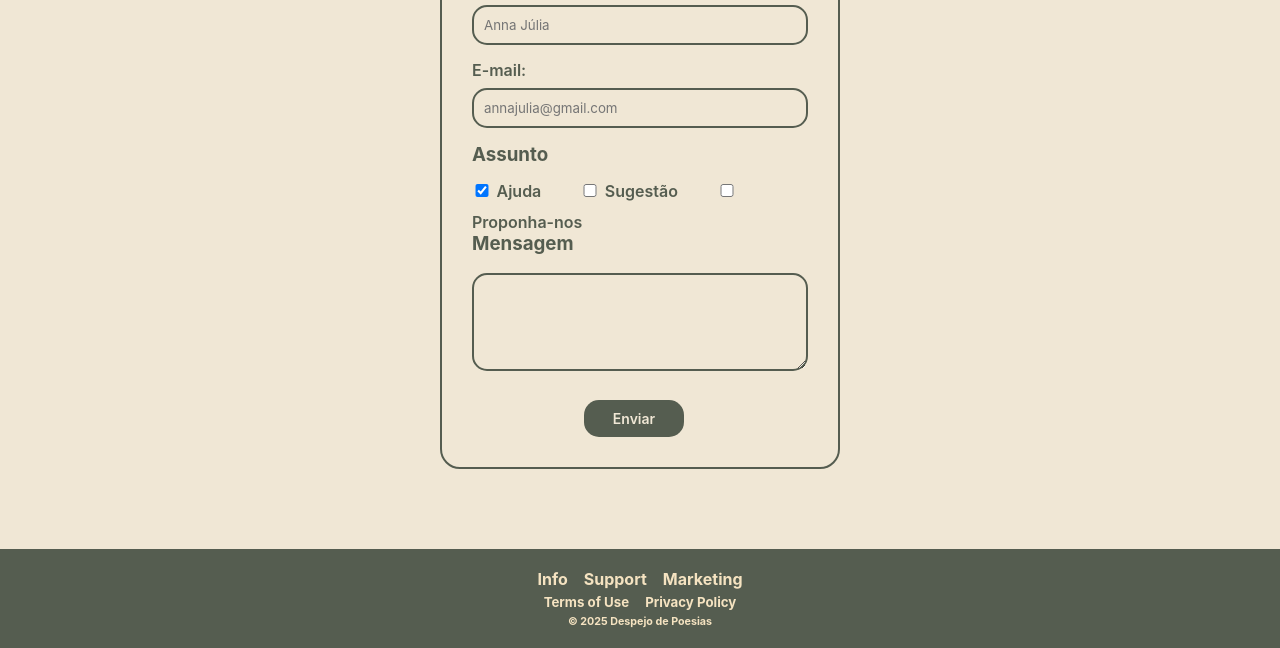
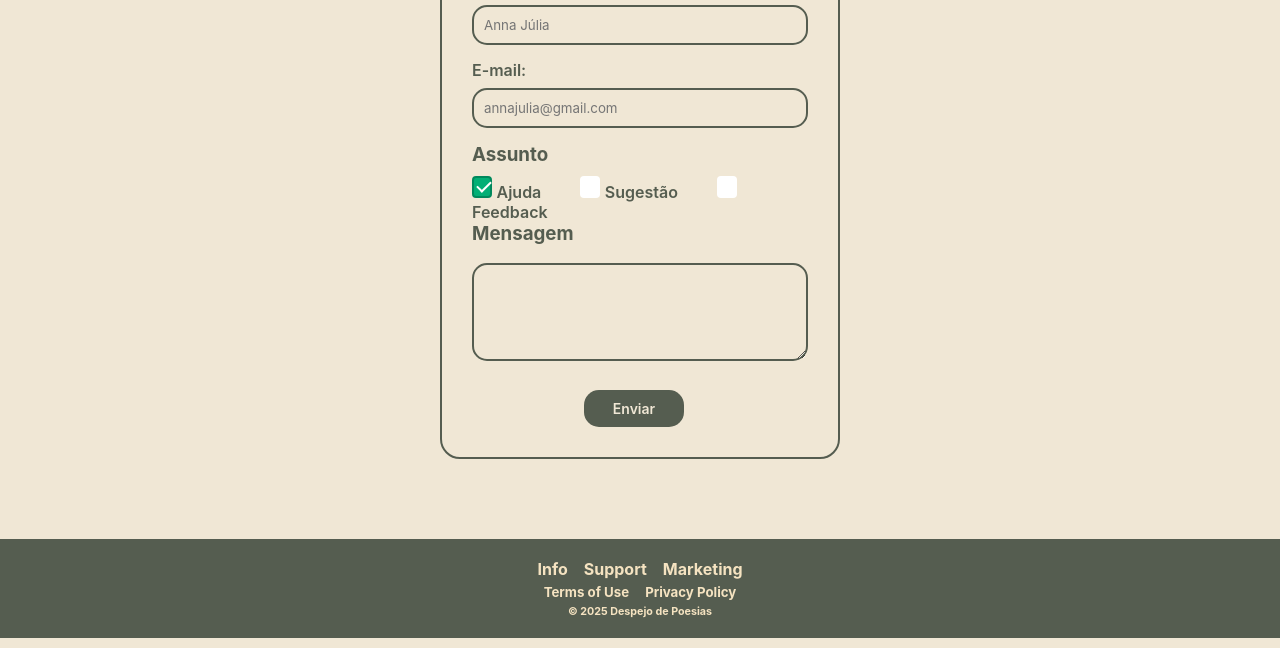
Before and after one commit to mfrodr7gues/Despejo-de-Poesias, a website: page pages/blog/navigator/contato.html in a window 1280 px wide. Both pictures are taken after a click on the checkbox 482 px from the left and 484 px from the top of the page. Shown: the part 294-942 px from the top of the page. Drawn offline with Linux system fonts and the light colour scheme.

Commit message:
correç~os

```diff
--- a/pages/blog/navigator/contato.html
+++ b/pages/blog/navigator/contato.html
@@ -8,7 +8,7 @@
     <link rel="stylesheet" href="../../../styles/imports.css">
 </head>
 
-<body>
+<body class="body-contato">
     <header>
         <div class="logotitulo">
             <img class="logo" src="/assets/blog-logo.png" alt="Logo do Despejo de Poesias">
@@ -57,7 +57,7 @@
 
                 <div>
                     <input type="checkbox" class="prop" name="prop">
-                    <label for="help"> Proponha-nos </label>
+                    <label for="help"> Feedback </label>
                 </div>
 
 
--- a/styles/components/blog/blog.css
+++ b/styles/components/blog/blog.css
@@ -36,15 +36,17 @@
     margin-bottom: 10px;
 }
 
-.buttons {
+.buttons-blog {
     display: flex;
     justify-content: center;
     margin-top: 20px;
     gap: 10px;
 }
 
-.buttons .button-blog {
+.buttons-blog .button-blog {
     display: inline-block;
+    border: none;
+    border-radius: 50px;
     width: auto;
     padding: 9px 18px;
     margin: 0;
@@ -52,6 +54,7 @@
     background-color: #f5e3c1;
     color: var(--primary-color-ebony);
     font-weight: 600;
+    cursor: pointer;
 }
 
 /* SEÇÃO DE EM DESTAQUE E POPULARES */
--- a/styles/components/blog/navigator/contato.css
+++ b/styles/components/blog/navigator/contato.css
@@ -77,3 +77,34 @@ input[type="checkbox"] {
     transform: scale(1.05);
     color: var(--background-color-vanillacream);
 }
+
+input[type="checkbox"] {
+  appearance: none;
+  -webkit-appearance: none;
+  background-color: #fff;
+  border: 2px solid var(--primary-color);
+  width: 22px;
+  height: 22px;
+  border-radius: 4px;
+  cursor: pointer;
+  position: relative;
+  margin-top: auto;
+  margin-bottom: auto;
+}
+
+input[type="checkbox"]:checked {
+  background-color: #02AF75;
+  border: 2px solid #00895c;
+}
+
+input[type="checkbox"]:checked::after {
+  content: "";
+  position: absolute;
+  left: 6px;
+  top: 0px;
+  width: 6px;
+  height: 12px;
+  border: solid white;
+  border-width: 0 2px 2px 0;
+  transform: rotate(45deg);
+}
```
Also changed, not shown: pages/blog/blog.html (+1 -1 lines).
